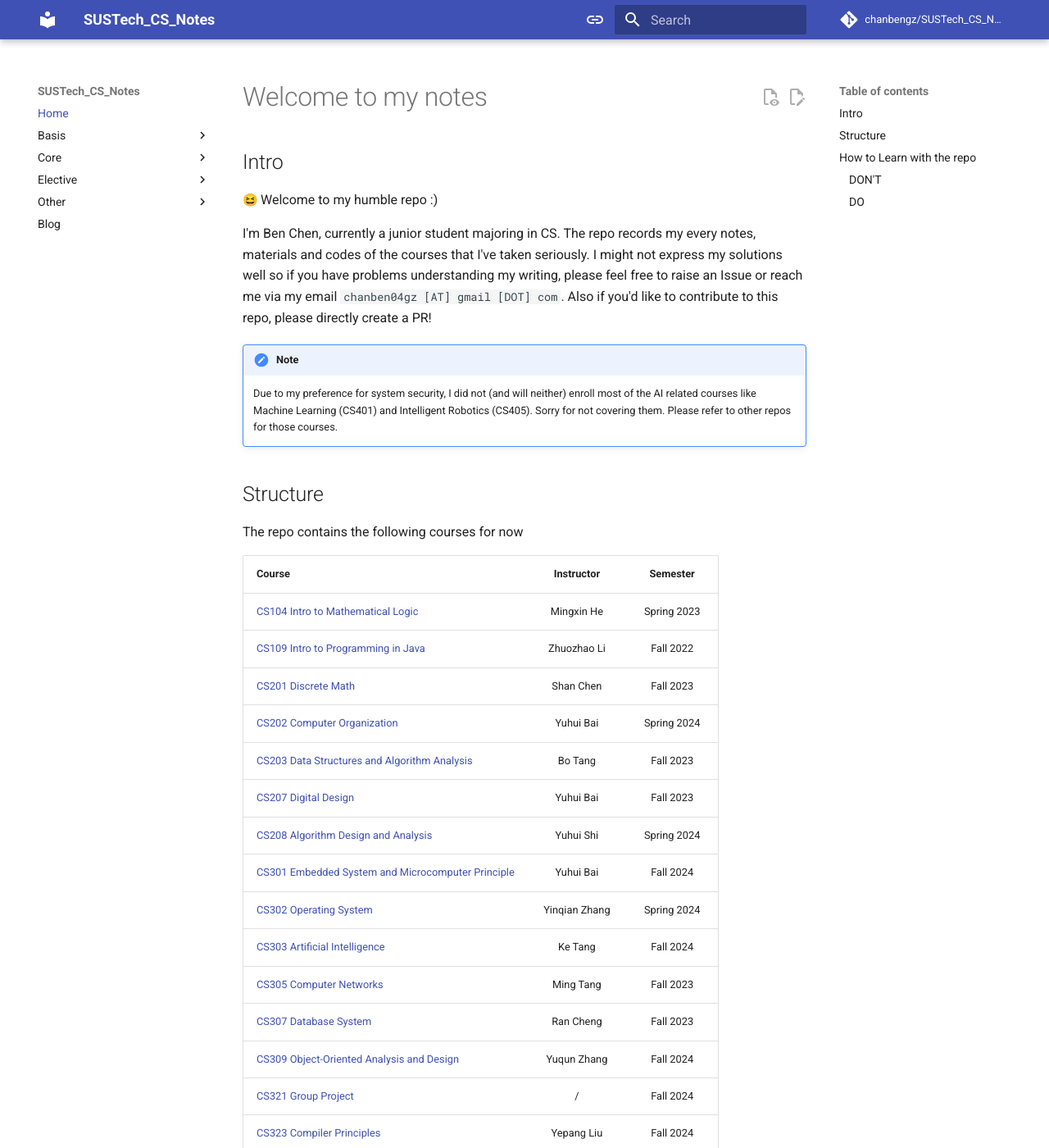
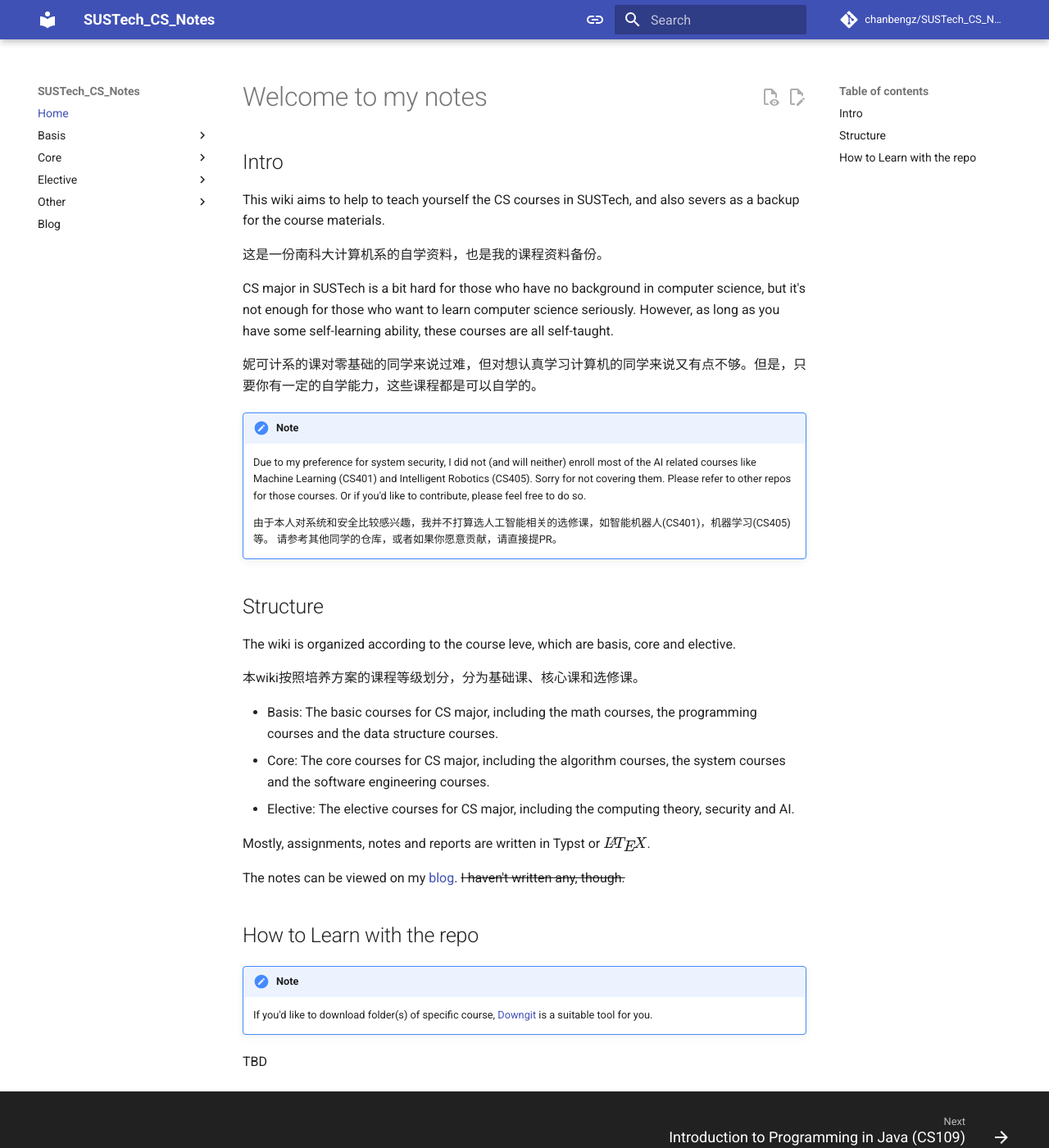
Before and after one commit to chanbengz/SUSTech_CS_Notes, an MkDocs documentation site: the page built from docs/index.md, in a window 1280 px wide and 1400 px high. Shown: the whole window at 82% size. Built offline with MkDocs 1.6.1 and Material for MkDocs 9.7.7, drawn with Linux system fonts in a browser that asks for light colours; emoji names are drawn with the system emoji font; comment, search, counter and statistics services are not loaded; some of the changed text lies outside the part shown.

Commit message:
wip: update wiki

```diff
--- a/docs/index.md
+++ b/docs/index.md
@@ -2,45 +2,28 @@
 
 ## Intro
 
-:laughing: Welcome to my humble repo :)
+This wiki aims to help to teach yourself the CS courses in SUSTech, and also severs as a backup for the course materials.
 
-I'm Ben Chen, currently a junior student majoring in CS. The repo records my every notes, materials and codes of the courses that I've taken seriously. I might not express my solutions well so if you have problems understanding my writing, please feel free to raise an Issue or reach me via my email `chanben04gz [AT] gmail [DOT] com`. Also if you'd like to contribute to this repo, please directly create a PR!
+这是一份南科大计算机系的自学资料，也是我的课程资料备份。
+
+CS major in SUSTech is a bit hard for those who have no background in computer science, but it's not enough for those who want to learn computer science seriously. However, as long as you have some self-learning ability, these courses are all self-taught.
+
+妮可计系的课对零基础的同学来说过难，但对想认真学习计算机的同学来说又有点不够。但是，只要你有一定的自学能力，这些课程都是可以自学的。
 
 !!!note
-    Due to my preference for system security, I did not (and will neither) enroll most of the AI related courses like Machine Learning (CS401) and Intelligent Robotics (CS405). Sorry for not covering them. Please refer to other repos for those courses.
+    Due to my preference for system security, I did not (and will neither) enroll most of the AI related courses like Machine Learning (CS401) and Intelligent Robotics (CS405). Sorry for not covering them. Please refer to other repos for those courses. Or if you'd like to contribute, please feel free to do so.
+
+    由于本人对系统和安全比较感兴趣，我并不打算选人工智能相关的选修课，如智能机器人(CS401)，机器学习(CS405)等。 请参考其他同学的仓库，或者如果你愿意贡献，请直接提PR。
 
 ## Structure
 
-The repo contains the following courses for now
+The wiki is organized according to the course leve, which are basis, core and elective.
 
-| Course | Instructor | Semester |
-| :-------------------- | :----------: | :--------: |
-| [CS104 Intro to Mathematical Logic](./CS104) | Mingxin He | Spring 2023 |
-| [CS109 Intro to Programming in Java](./CS109) | Zhuozhao Li | Fall 2022 |
-| [CS201 Discrete Math](./CS201) | Shan Chen | Fall 2023 |
-| [CS202 Computer Organization](./CS202) | Yuhui Bai | Spring 2024 |
-| [CS203 Data Structures and Algorithm Analysis](./CS203) | Bo Tang | Fall 2023 |
-| [CS207 Digital Design](./CS207) | Yuhui Bai | Fall 2023 |
-| [CS208 Algorithm Design and Analysis](./CS208) | Yuhui Shi | Spring 2024 |
-| [CS301 Embedded System and Microcomputer Principle](./EE411) | Yuhui Bai | Fall 2024 |
-| [CS302 Operating System](./CS302) | Yinqian Zhang | Spring 2024 |
-| [CS303 Artificial Intelligence](./CS303) | Ke Tang | Fall 2024 |
-| [CS305 Computer Networks](./CS305) | Ming Tang | Fall 2023 |
-| [CS307 Database System](./CS307) | Ran Cheng | Fall 2023 |
-| [CS309 Object-Oriented Analysis and Design](./CS309) | Yuqun Zhang | Fall 2024 |
-| [CS321 Group Project](./CS321) | / | Fall 2024 |
-| [CS323 Compiler Principles](./CS323) | Yepang Liu | Fall 2024 |
-| [CSE5014 Cryptography and Network Security](./CSE5014) | Qi Wang | Spring 2024 |
-| [SS149 Early Modern Western Philosophy](./SS149) | Takaharu Oda | Spring 2024 |
-| [NUS SoC Summer Workshop](./SWS) | Hugh Anderson | Summer 2024 |
+本wiki按照培养方案的课程等级划分，分为基础课、核心课和选修课。
 
-Basically the folders under each course are
-
-- **Assignment** Programming or Theory assignment
-- **Lab** Reports and practices
-- **Exam** Final and midterm tests
-- **Slides** Lecture materials
-- **Text** Textbook and reference
+- Basis: The basic courses for CS major, including the math courses, the programming courses and the data structure courses.
+- Core: The core courses for CS major, including the algorithm courses, the system courses and the software engineering courses.
+- Elective: The elective courses for CS major, including the computing theory, security and AI.
 
 Mostly, assignments, notes and reports are written in Typst or $\LaTeX$.
 
@@ -51,14 +34,4 @@ The notes can be viewed on my [blog](https://blog.benx.dev). ~~I haven't written
 !!!note
     If you'd like to download folder(s) of specific course, [Downgit](https://downgit.benx.dev) is a suitable tool for you.
 
-It depends on you, trust yourself. As tips, you can preview the slides before the semester starts so as to have a general idea of the course, or even better, you will master the course if you're a quick learner. Also, you can refer to the solutions to check if you're right or not, and review the exams to see if you've mastered the course.
-
-### DON'T
-- Don't ignore the lectures even if you've acquired the contents, as they will most likely contain some significant details that are not included in the slides ~~(why is that? I guess the professors forget)~~.
-- Don't learn for the sake of exams, like paying attention to barely what the professor says to be tested. You will not learn anything.
-- Don't copy the codes or answers directly from the repo. Though labs and assignments are tough, they're the essence of the course, especially for computer science. (learning by doing is the best way to learn CS)
-
-### DO
-- Hacking is much appreciated, no matter if it's irrelevant to the courses. You will learn a lot from it. For example, it's encouraged to actually use linux and vim and so in your daily life and follow the [LFS](https://www.linuxfromscratch.org/).
-- Ask smart questions. Searching and solving problems by yourself is a basic skill for CS students. Questions only come up after you've tried everything, and you can express the issue clearly.
-- Pay more attention to art. It's not a joke. Art will not only enrich your taste, but also improve your creativity and organization aibility.
+TBD
```
Also changed, not shown: docs/docker.md (added, +1 -0 lines), docs/git.md (added, +1 -0 lines), docs/latex.md (added, +1 -0 lines), docs/linux.md (added, +1 -0 lines), docs/markdown.md (added, +1 -0 lines), docs/vim.md (added, +1 -0 lines), 1 other file.
